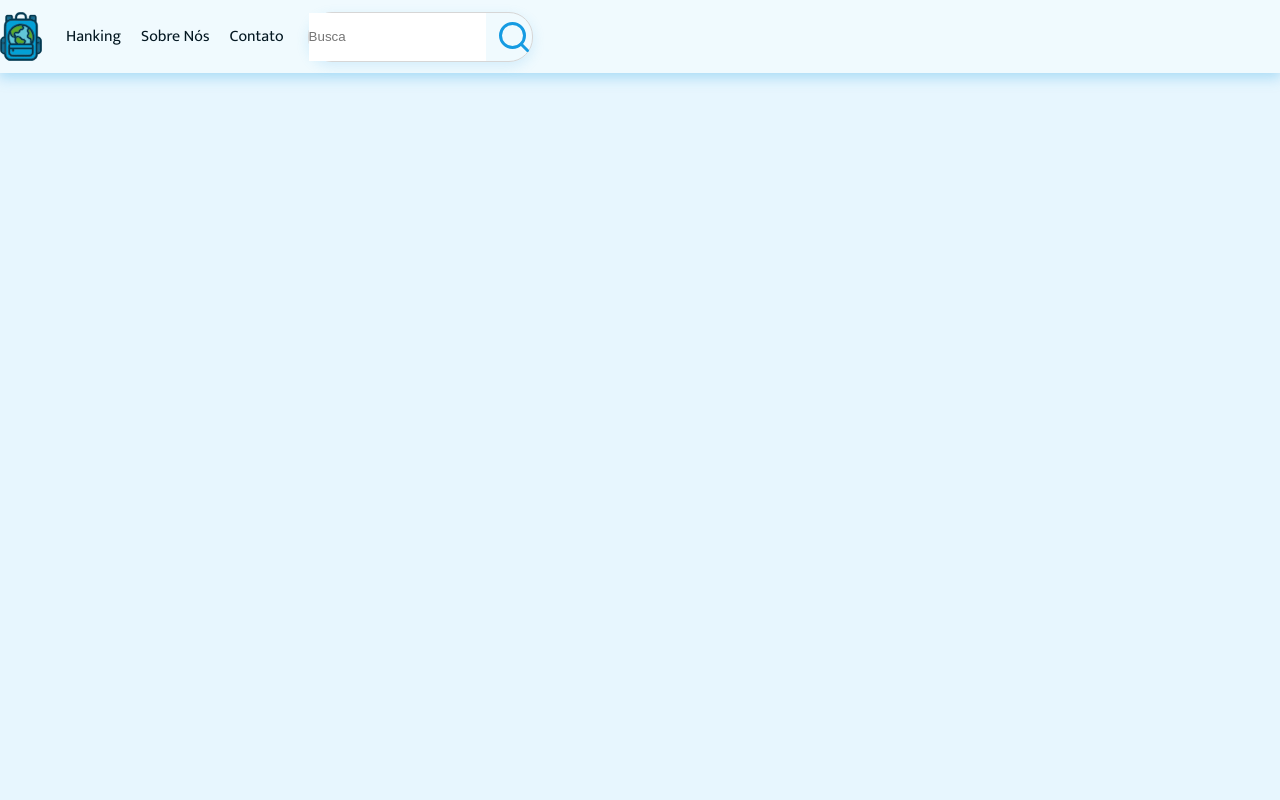
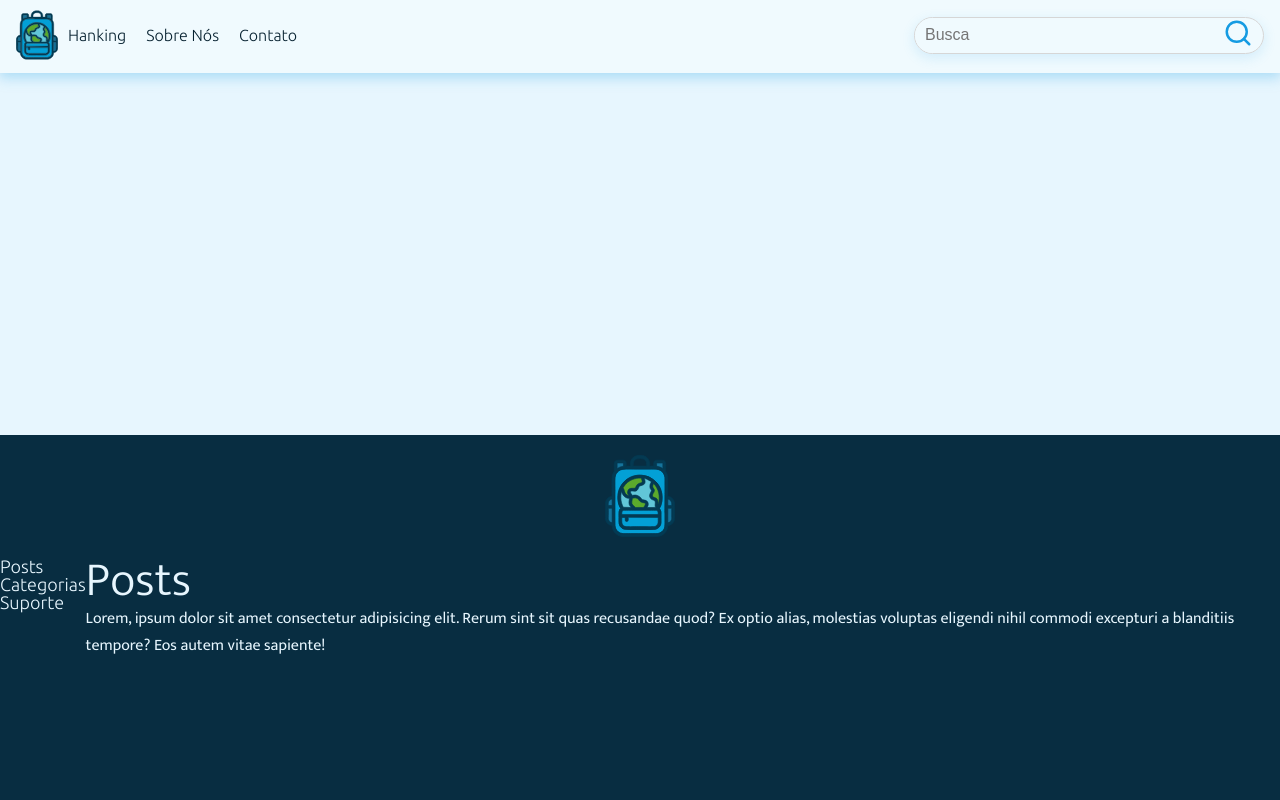
Before and after one commit to ElielBarbosa/mapanamochila, a plain HTML site: page index.html in a window 1280 px wide. Drawn offline with Linux system fonts and the light colour scheme.

Commit message:
header pronto

```diff
--- a/css/style.css
+++ b/css/style.css
@@ -41,12 +41,27 @@ body {
   font-family: "Mukta", sans-serif;
   background-color: var(--white-normal);
   color: var(--black-dark);
-  line-height: 15;
 }
 ul,
 li {
   list-style: none;
   text-decoration: none;
+}
+
+.primary-button {
+  padding: 16px 24px;
+  font-family: "Ubuntu", sans-serif;
+  color: var(--white-light);
+  background-image: var(--gradient-1);
+  border: none;
+  box-shadow: var(--shadow-m);
+}
+
+.color-white {
+  color: var(--white-normal);
+}
+.color-black {
+  color: var(--black-dark);
 }
 
 /*Tipografia*/
@@ -61,85 +76,135 @@ li {
   font-size: 64px;
   font-weight: 300;
   line-height: 100%;
-  color: var(--black-normal);
 }
 .typeface-desktop-h3 {
   font-size: 48px;
   font-weight: 300;
   line-height: 100%;
-  color: var(--black-normal);
 }
 .typeface-desktop-h4 {
   font-size: 32px;
   font-weight: 300;
   line-height: 100%;
-  color: var(--black-normal);
 }
 .typeface-desktop-h5 {
   font-size: 24px;
   font-weight: 300;
   line-height: 100%;
-  color: var(--black-normal);
 }
 .typeface-desktop-h6 {
   font-size: 18px;
   font-weight: 300;
   line-height: 100%;
-  color: var(--black-normal);
 }
-
+.tyopeface-desktop-b1 {
+  font-size: 16px;
+  font-weight: 300;
+  line-height: 100%;
+}
 /*=========================Navbar===============================*/
-.nav-content {
+.header-container {
+  height: 73px;
   width: 100%;
   position: fixed;
-  height: 73px;
-  align-items: center;
+  justify-content: center;
   background-color: var(--white-light);
-}
-.navbar {
-  margin: 0 auto;
-  display: flex;
-  width: 1500px;
-  height: 73px;
-}
-.logo-container {
-  height: auto;
-}
-
-.shadow-g {
   box-shadow: var(--shadow-g);
 }
 
+.header-content {
+  display: flex;
+  margin: 0 auto;
+  height: 70px;
+  max-width: 1500px;
+  min-width: 1000px;
+  padding: 0px 16px;
+  position: relative;
+  align-content: center;
+  justify-content: space-between;
+  background-color: var(--white-light);
+}
 .nav-container {
-  display: flex;
+  display: inline-flex;
   align-items: center;
-  gap: 20px;
-  height: auto;
-  margin: 0 24px;
 }
-.logo-container {
-  display: flex;
-  align-items: center;
-  gap: 10px;
+.nav-item {
+  margin: 0 10px;
+  cursor: pointer;
+  font-family: "Ubuntu", sans-serif;
+  font-size: 16px;
+  font-weight: 300;
+  line-height: 100%;
+  color: var(--black-normal);
 }
 .logo {
   width: 41.91px;
+  margin-right: 0 20px;
 }
 
 .search-container {
   display: flex;
   gap: 10px;
+  justify-content: space-between;
   align-self: center;
-  justify-self: flex-end;
   border-radius: 24px;
   border: 1px solid var(--gray-5);
-  height: content;
   box-shadow: var(--shadow-p);
-  max-width: 350px;
+  width: 350px;
+  overflow: hidden;
 }
 .search-input {
-  height: 48px;
+  display: inline-block;
   border: none;
   background-color: none;
-  width: inherit;
+  height: 35px;
+  width: 70%;
+  background-color: var(--white-light);
+  position: relative;
+  padding: 0 10px;
+  font-size: 16px;
 }
+.search-input:focus {
+  outline: none;
+}
+.search-icon {
+  display: inline-flex;
+  justify-self: flex-end;
+  align-items: center;
+  cursor: pointer;
+  height: 30px;
+  margin-right: 10px;
+}
+
+/*================Footer==============*/
+
+.footer-container {
+  width: 100%;
+  height: 365px;
+  background-color: var(--black-light);
+  display: flex;
+  justify-content: flex-start;
+  flex-direction: column;
+  position: fixed;
+  bottom: 0;
+}
+.logo-container {
+  display: flex;
+  justify-content: center;
+  align-items: center;
+  align-self: flex-start;
+  width: 100%;
+  margin: 20px 0;
+}
+.logo-footer {
+  width: 70px;
+}
+
+.footer-content {
+  display: flex;
+}
+.categoria-setion-footer {
+}
+.categoria-setion-footer > .item {
+  display: inline-block;
+}
--- a/index.html
+++ b/index.html
@@ -13,25 +13,50 @@
     <title>Mapa na Mochila - Home</title>
   </head>
   <body>
-    <div class="nav-content shadow-g">
-      <nav class="navbar">
-        <div class="logo-container">
+    <header class="header-container">
+      <nav class="header-content">
+        <div style="width: 50%; display: flex; align-content: center">
           <img
             src="./assets/icons/Logo Mapa na Mochila.svg"
             alt="Mapa na Mochila"
             class="logo"
           />
+          <ul class="nav-container">
+            <li class="nav-item">Hanking</li>
+            <li class="nav-item">Sobre Nós</li>
+            <li class="nav-item">Contato</li>
+          </ul>
         </div>
-        <ul class="nav-container">
-          <li class="nav-item">Hanking</li>
-          <li class="nav-item">Sobre Nós</li>
-          <li class="nav-item">Contato</li>
-        </ul>
         <div class="search-container">
           <input placeholder="Busca" type="text" class="search-input" />
           <img src="./assets/icons/search.svg" class="search-icon" />
         </div>
       </nav>
-    </div>
+    </header>
+    <footer class="footer-container">
+      <div class="logo-container">
+        <img
+          src="./assets/icons/Logo Mapa na Mochila.svg"
+          alt=""
+          class="logo-footer"
+        />
+      </div>
+      <div class="footer-content">
+        <ul class="categoria-section-footer">
+          <li class="item typeface-desktop-h6 color-white">Posts</li>
+          <li class="item typeface-desktop-h6 color-white">Categorias</li>
+          <li class="item typeface-desktop-h6 color-white">Suporte</li>
+        </ul>
+        <div class="inscription-section-footer color-white">
+          <h3 class="typeface-desktop-h3 color-white">Posts</h3>
+          <p class="color-white">
+            Lorem, ipsum dolor sit amet consectetur adipisicing elit. Rerum sint
+            sit quas recusandae quod? Ex optio alias, molestias voluptas
+            eligendi nihil commodi excepturi a blanditiis tempore? Eos autem
+            vitae sapiente!
+          </p>
+        </div>
+      </div>
+    </footer>
   </body>
 </html>
```
